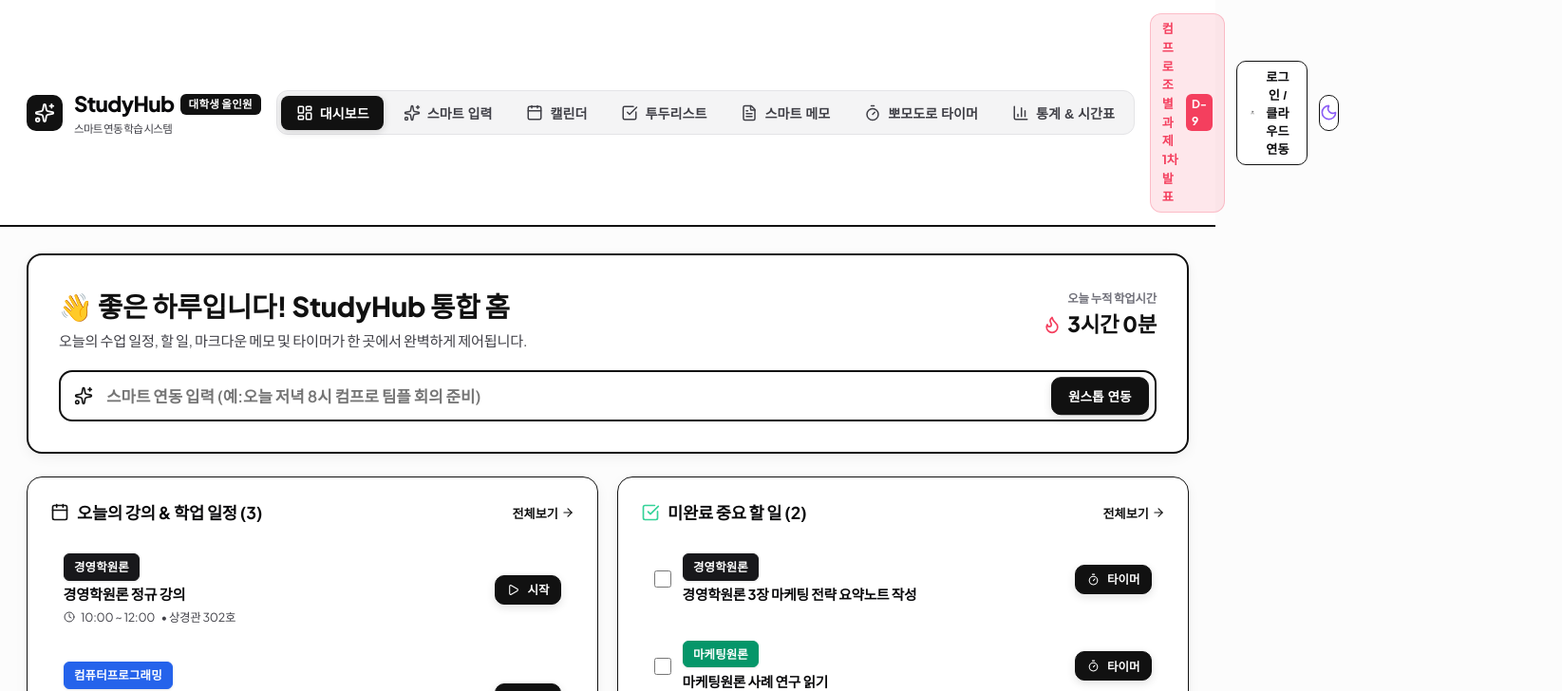
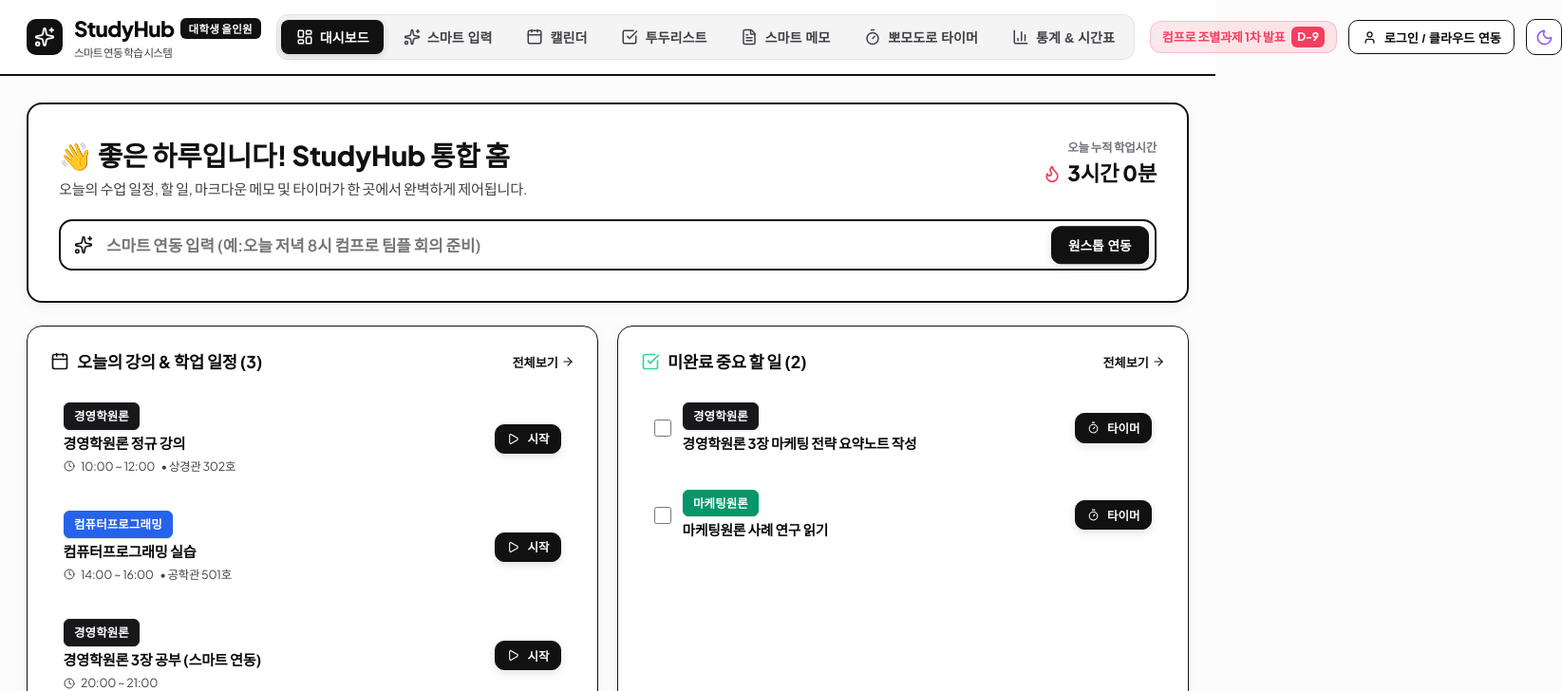
Before and after one commit to yerim051015-arch/study-hub, a React (Vite) app: page / in a window 1280 px wide. Shown: the top 728 px of the page at 95% size, 1645 px wide, since content can reach past the window. Built offline with nearby package versions, Linux system fonts and the light colour scheme; no server answers.

Commit message:
initial_commit_horizontal_header

```diff
--- a/src/components/Header.tsx
+++ b/src/components/Header.tsx
@@ -142,10 +142,12 @@ export const Header: React.FC = () => {
                   color: '#f43f5e',
                   fontSize: '0.82rem',
                   fontWeight: 700,
+                  whiteSpace: 'nowrap',
+                  flexShrink: 0,
                 }}
               >
-                <span>{nearestDDay.title}</span>
-                <span style={{ background: '#f43f5e', color: 'white', padding: '0.1rem 0.4rem', borderRadius: '6px', fontSize: '0.75rem' }}>
+                <span style={{ whiteSpace: 'nowrap' }}>{nearestDDay.title}</span>
+                <span style={{ background: '#f43f5e', color: 'white', padding: '0.1rem 0.4rem', borderRadius: '6px', fontSize: '0.75rem', whiteSpace: 'nowrap', flexShrink: 0 }}>
                   {getDDayCount(nearestDDay.targetDate)}
                 </span>
               </div>
@@ -153,9 +155,9 @@ export const Header: React.FC = () => {
 
             {/* Supabase Cloud Auth Button */}
             {user ? (
-              <div style={{ display: 'flex', alignItems: 'center', gap: '0.4rem', background: 'var(--color-primary-light)', padding: '0.35rem 0.75rem', borderRadius: '12px', border: '1px solid var(--border-glow)' }}>
+              <div style={{ display: 'flex', alignItems: 'center', gap: '0.4rem', background: 'var(--color-primary-light)', padding: '0.35rem 0.75rem', borderRadius: '12px', border: '1px solid var(--border-glow)', whiteSpace: 'nowrap', flexShrink: 0 }}>
                 <Cloud size={15} color="var(--color-primary)" />
-                <span style={{ fontSize: '0.82rem', fontWeight: 700, color: 'var(--color-primary)' }}>
+                <span style={{ fontSize: '0.82rem', fontWeight: 700, color: 'var(--color-primary)', whiteSpace: 'nowrap' }}>
                   {user.email?.split('@')[0]}
                 </span>
                 <button
@@ -169,11 +171,11 @@ export const Header: React.FC = () => {
             ) : (
               <button
                 className="btn-secondary"
-                style={{ padding: '0.4rem 0.85rem', fontSize: '0.82rem' }}
+                style={{ padding: '0.45rem 0.85rem', fontSize: '0.82rem', whiteSpace: 'nowrap', flexShrink: 0 }}
                 onClick={() => setIsAuthModalOpen(true)}
               >
                 <User size={15} color="var(--color-primary)" />
-                <span>로그인 / 클라우드 연동</span>
+                <span style={{ whiteSpace: 'nowrap' }}>로그인 / 클라우드 연동</span>
               </button>
             )}
 
--- a/src/index.css
+++ b/src/index.css
@@ -204,6 +204,8 @@ body {
   display: flex;
   align-items: center;
   gap: 0.75rem;
+  flex-shrink: 0;
+  white-space: nowrap;
 }
 
 .icon-btn {
```
